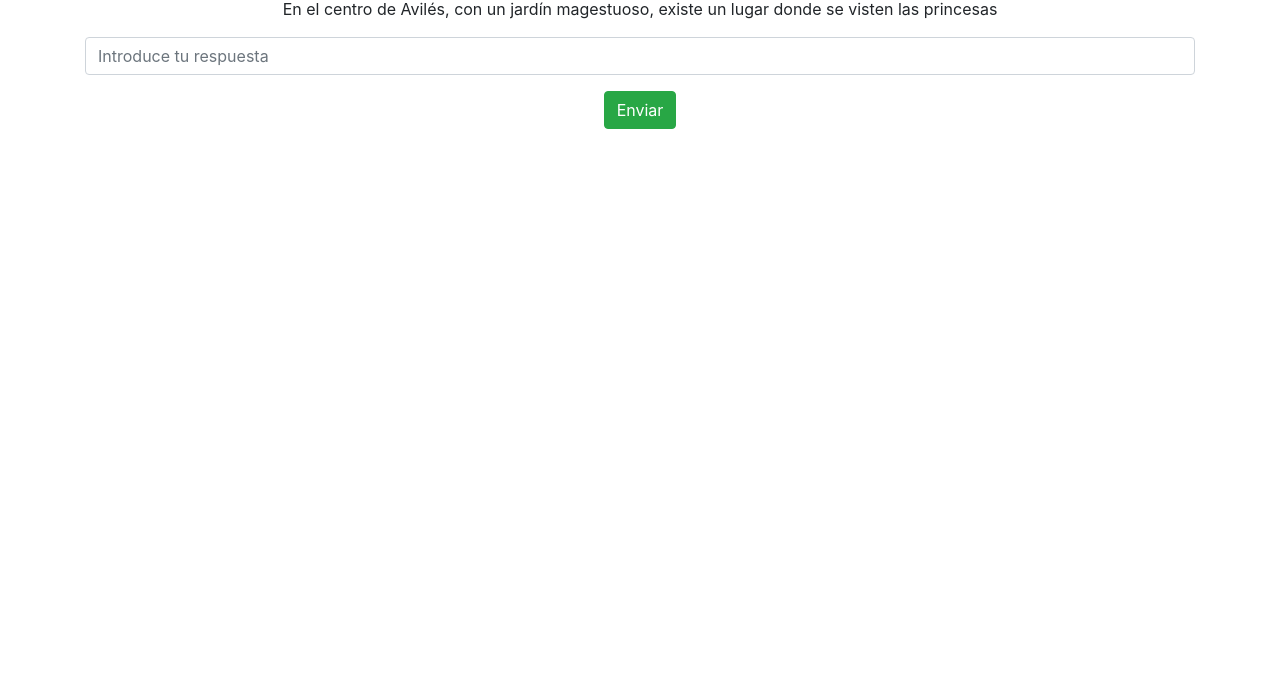
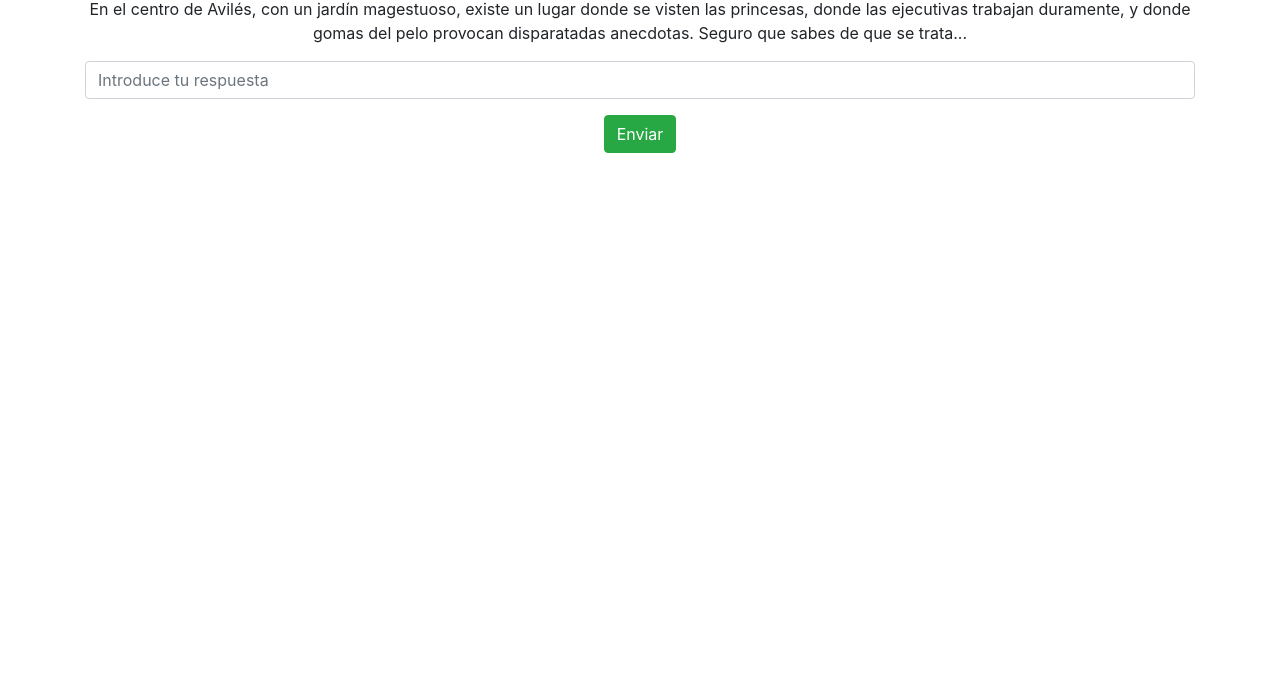
Before and after one commit to joseignaciomf/41cumple, a plain HTML site: page puzzle5.html in a window 1280 px wide. Shown: the part 107-800 px from the top of the page. Drawn offline with nearby package versions, Linux system fonts and the light colour scheme.

Commit message:
Update puzzle5.html

```diff
--- a/puzzle5.html
+++ b/puzzle5.html
@@ -19,7 +19,9 @@
 <body>
     <div class="container text-center mt-5">
         <h1>Acertijo 5: El Refugio del Brunch</h1>
-        <p>En el centro de Avilés, con un jardín magestuoso, existe un lugar donde se visten las princesas</p>
+        <p>En el centro de Avilés, con un jardín magestuoso, existe un lugar donde se visten las princesas,
+        donde las ejecutivas trabajan duramente, y donde gomas del pelo provocan disparatadas anecdotas.
+        Seguro que sabes de que se trata...</p>
         <input type="text" id="answer" class="form-control" placeholder="Introduce tu respuesta" required>
         <button class="btn btn-success mt-3" onclick="checkAnswer()">Enviar</button>
         <p id="result" class="mt-3 text-danger"></p>
```
